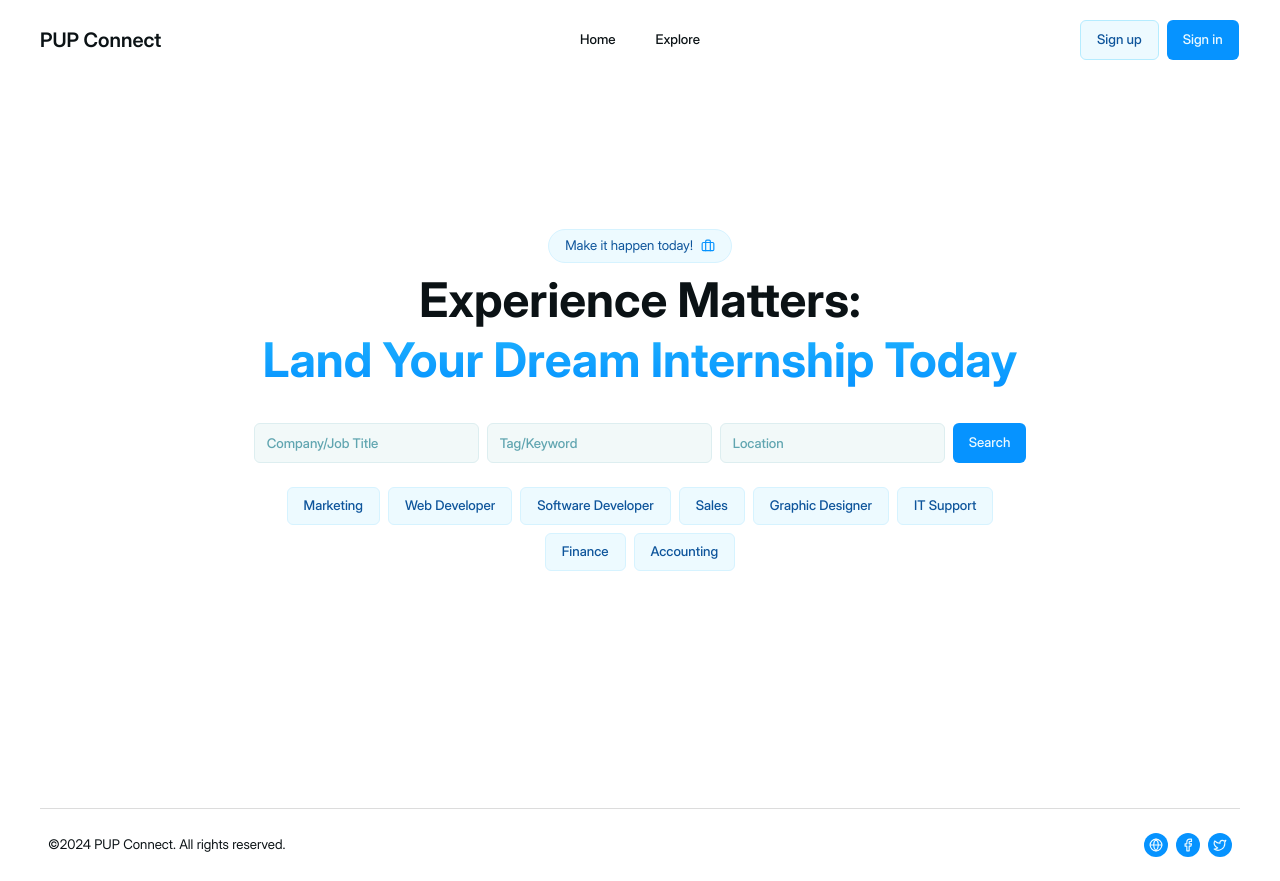
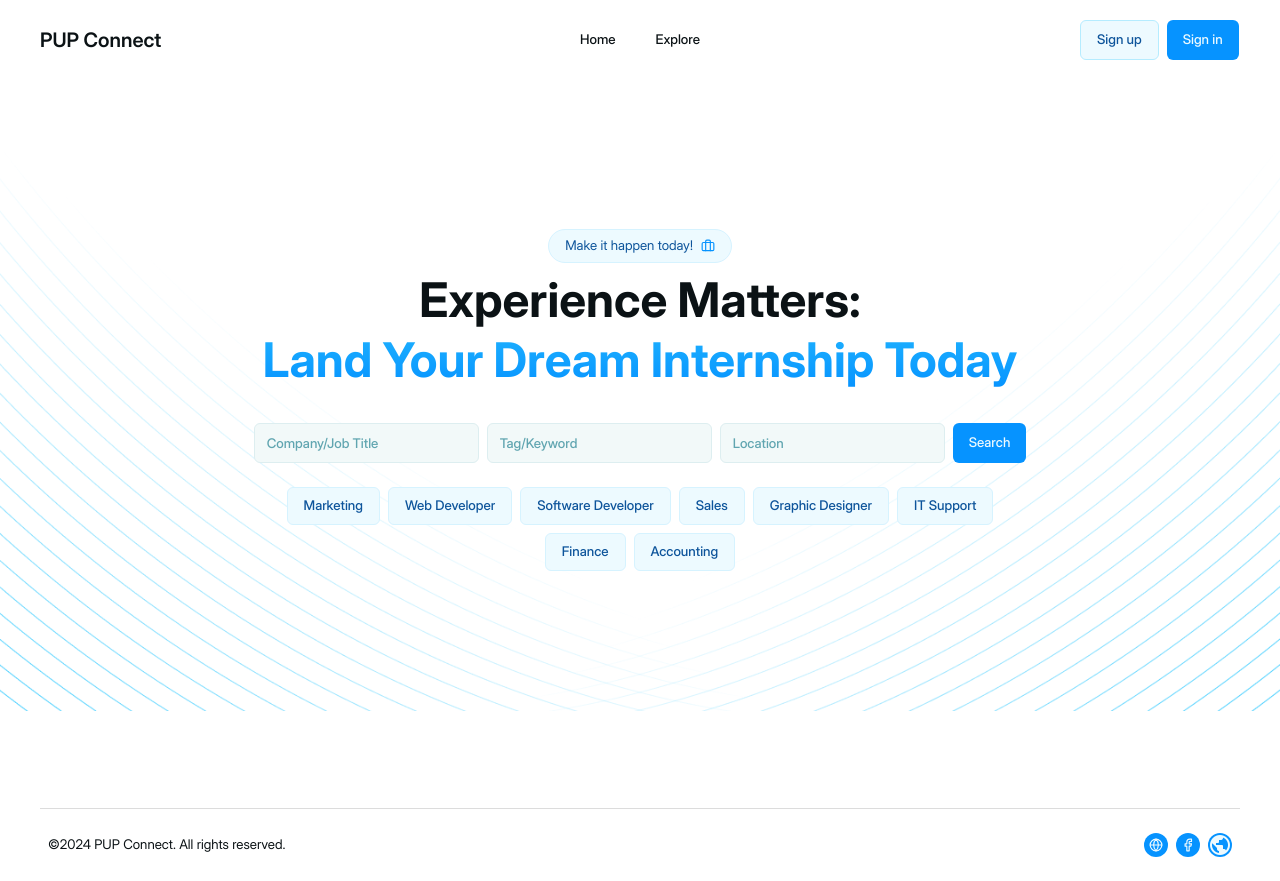
Before and after one commit to KyneLaggui/pup-connect, a Next.js app: page /pages/hero in a window 1280 px wide. Built offline with nearby package versions, Linux system fonts and the light colour scheme.

Commit message:
fixed bg

```diff
--- a/public/assets/index.js
+++ b/public/assets/index.js
@@ -1,9 +1,6 @@
-import accentureLogo from '../assets/accenture.png'
-import microsoftLogo from '../assets/microsoft.jpg'
-import oracleLogo from '../assets/oracle.png'
+import accentureLogo from "../assets/accenture.png";
+import microsoftLogo from "../assets/microsoft.jpg";
+import oracleLogo from "../assets/oracle.png";
+import heroBG from "../assets/bg/hero-page-background.png";
 
-export {
-    accentureLogo,
-    microsoftLogo,
-    oracleLogo
-}
+export { accentureLogo, microsoftLogo, oracleLogo, heroBG };
--- a/src/app/custom_components/Footer.js
+++ b/src/app/custom_components/Footer.js
@@ -2,7 +2,7 @@ import { Globe, Facebook, Twitter } from "lucide-react";
 
 const Footer = () => {
   return (
-    <div className="w-full">
+    <div className="w-full z-50">
       <div className="container flex justify-between items-center p-2 mt-2 py-6 border-t-[1.8px] border-muted">
         <div className="text-sm">©2024 PUP Connect. All rights reserved.</div>
         <div className="flex items-center gap-2">
@@ -13,7 +13,9 @@ const Footer = () => {
             <Facebook className="h-[14px] w-[14px] text-primary-foreground" />
           </div>
           <div className="h-[24px] w-[24px] bg-primary rounded-full flex items-center justify-center">
-            <Twitter className="h-[14px] w-[14px] text-primary-foreground" />
+            <span className="material-symbols-outlined text-sm text-primary-foreground">
+              public
+            </span>
           </div>
         </div>
       </div>
--- a/src/app/custom_components/NavBar.js
+++ b/src/app/custom_components/NavBar.js
@@ -2,7 +2,7 @@ import { Button } from "@/components/ui/button";
 
 const NavBar = () => {
   return (
-    <div className="w-full flex justify-center backdrop-blur-sm fixed top-0 bg-background h-20">
+    <div className="w-full flex justify-center backdrop-blur-sm fixed top-0 bg-background h-20 z-50">
       <div className="max-w-[1200px] flex w-full justify-between py-5 items-center">
         <div className="w-40">
           <h1 className="text-logo font-semibold text-foreground">
--- a/src/app/custom_components/Tag.js
+++ b/src/app/custom_components/Tag.js
@@ -11,16 +11,6 @@ const tagVariants = cva(
       variant: {
         default:
           "bg-tag text-tag-foreground hover:bg-tag-hover border border-tag-border",
-        destructive:
-          "bg-destructive text-destructive-foreground hover:bg-destructive/90",
-        outline:
-          "border border-input bg-background hover:bg-accent hover:text-accent-foreground",
-        secondary:
-          "bg-secondary text-secondary-foreground border border-secondary-border hover:bg-secondary-",
-        ghost: "hover:bg-accent hover:text-accent-foreground",
-        link: "text-primary underline-offset-4 hover:underline",
-        tertiary:
-          "bg-tertiary text-tertiary-foreground hover:bg-tertiary-hover",
       },
       size: {
         default: "px-4 py-2",
--- /dev/null
+++ b/src/app/globalicon.css
@@ -0,0 +1 @@
+@import url("https://fonts.googleapis.com/css2?family=Material+Symbols+Outlined:opsz,wght,FILL,GRAD@20..48,100..700,0..1,-50..200");
--- a/src/app/layout.js
+++ b/src/app/layout.js
@@ -1,5 +1,6 @@
 import { Rubik } from "next/font/google";
 import "./globals.css";
+import "./globalicon.css";
 // import NavBar from "./customComp/NavBar";
 import localFont from "next/font/local";
 
--- a/src/app/pages/hero/page.js
+++ b/src/app/pages/hero/page.js
@@ -1,28 +1,28 @@
-"use client";
+// "use client";
 
 import NavBar from "@/app/custom_components/NavBar";
 import Footer from "@/app/custom_components/Footer";
+
 import Image from "next/image";
+
+import { heroBG } from "@assets/index";
 
 import { Briefcase } from "lucide-react";
 import { Input } from "@/components/ui/input";
-import { Label } from "@/components/ui/label";
-import { Checkbox } from "@/components/ui/checkbox";
-import { Switch } from "@/components/ui/switch";
 import { Button } from "@/components/ui/button";
-import TagsCard from "@/app/custom_components/TagsCard";
 import { Tag } from "@/app/custom_components/Tag";
-
 import { tagList } from "../../tag_lists";
 
 const Hero = () => {
   return (
-    <div className="relative">
-      <div className="absolute">
-        <svg xmlns=""></svg>
-      </div>
+    <div className="relative ">
       <NavBar />
-      <div className="container min-h-screen flex flex-col justify-center items-center">
+      <div className="container min-h-screen flex flex-col justify-center items-center z-50 overflow-hidden max-h-screen">
+        <Image
+          className="absolute bg-fixed bg-clip-content top-0 left-0 w-full -z-50 max-h-screen"
+          src={heroBG}
+          alt="Company Logo"
+        />
         <div className="flex items-center gap-2 mb-2 p-2 bg-tag py-[6px] px-[16px] w-fit rounded-full border-[1px] border-tag-border">
           <span className="text-sm text-tag-foreground">
             Make it happen today!
```
Also changed, not shown: public/assets/bg/hero-page-background.png (added), src/app/custom_components/Badge.js (added).
